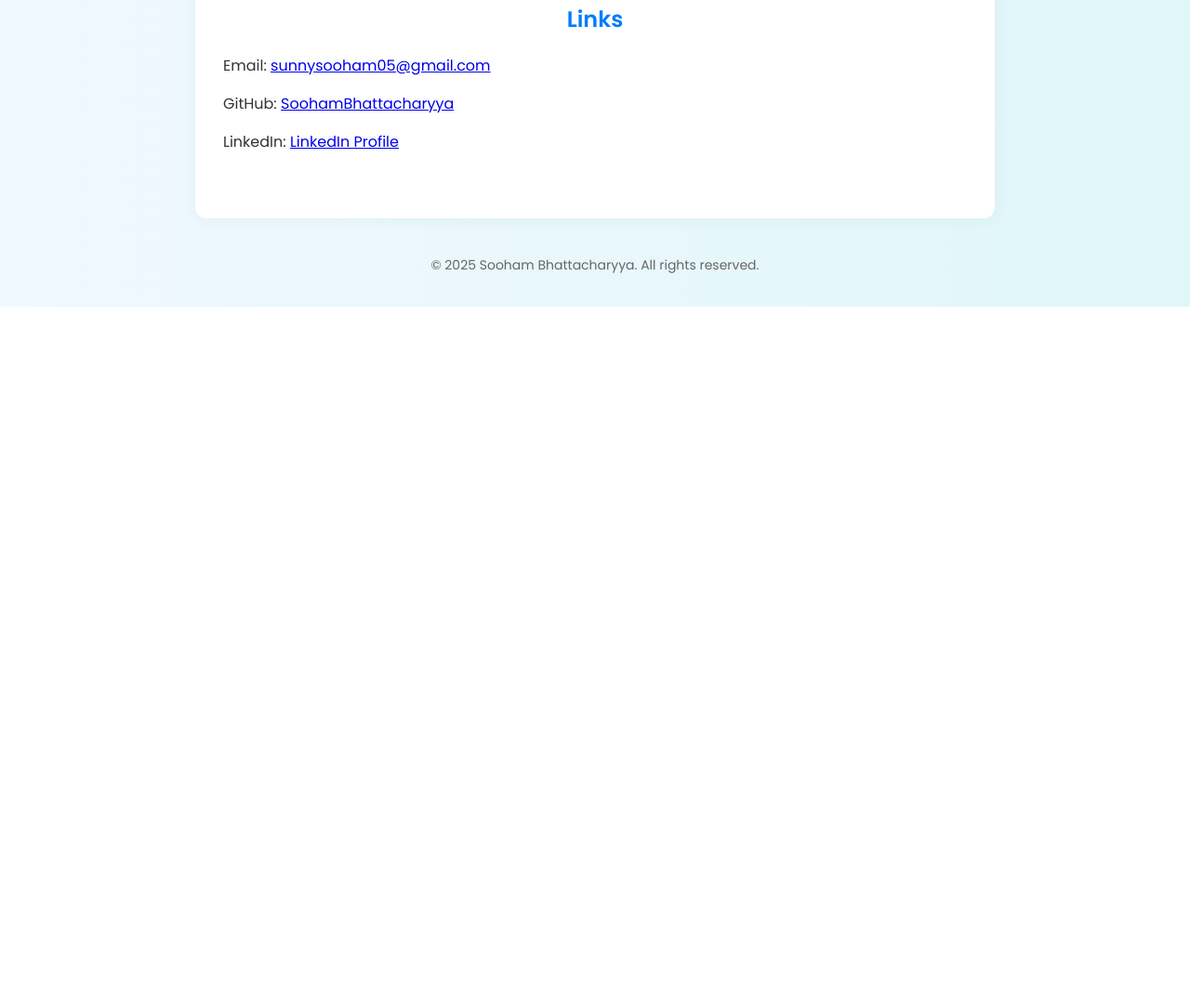
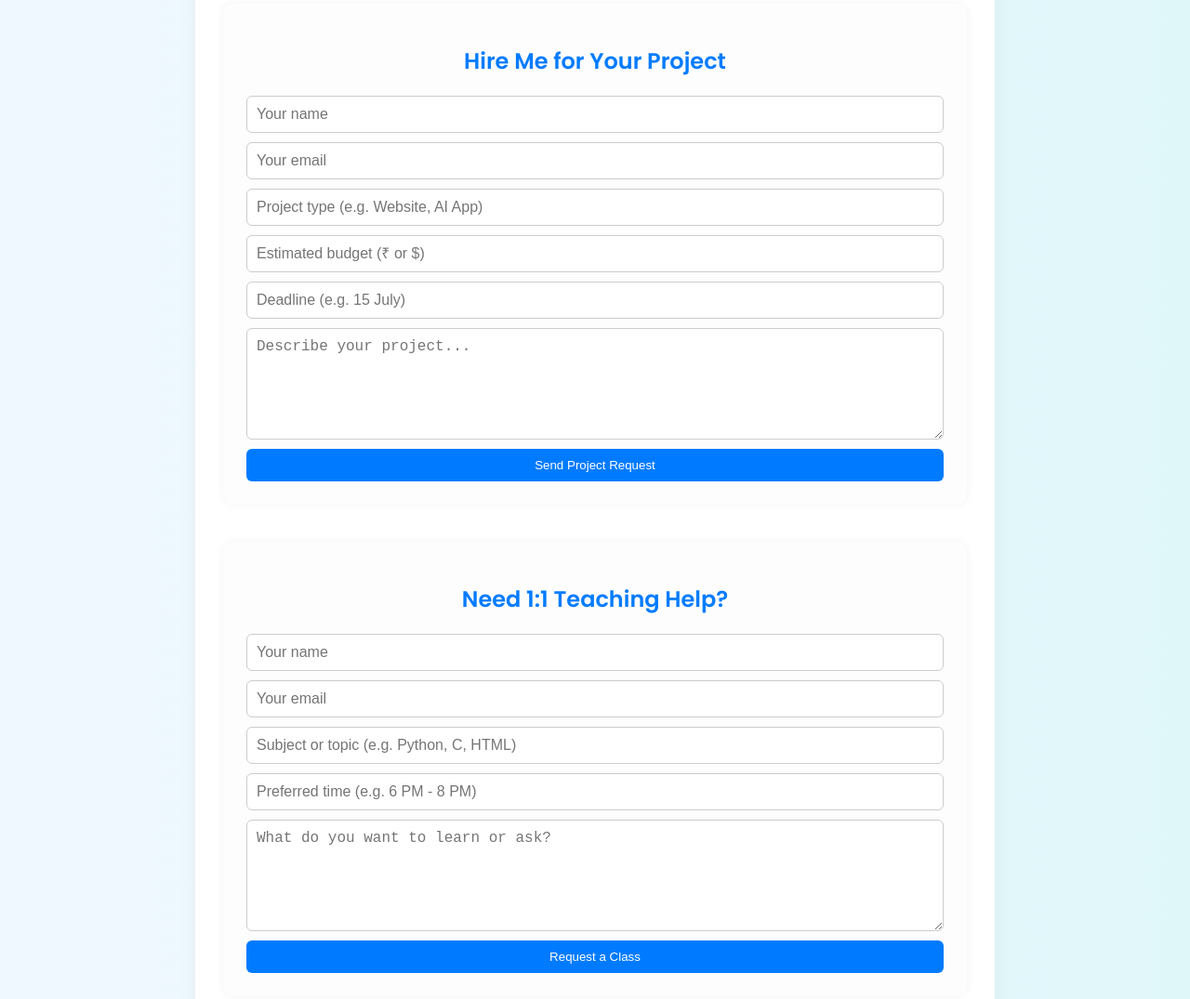
Before and after one commit to SoohamBhattacharyya/sooham-html-portfolio, a plain HTML site: page index.html in a window 1280 px wide. Shown: the part 1641-2716 px from the top of the page at 93% size. Before the commit the page ends 1971 px from the top, so only its background shows below. Drawn offline with Linux system fonts and the light colour scheme.

Commit message:
Added Hire Me and Teaching contact forms

```diff
--- a/index.html
+++ b/index.html
@@ -103,6 +103,34 @@
       </form>
     </section>
 
+    <!-- 💼 Hire Me for a Project -->
+    <section id="hire">
+      <h2>Hire Me for Your Project</h2>
+        <form action="https://formspree.io/f/xdkzypoo" method="POST">
+          <input type="text" name="name" placeholder="Your name" required />
+          <input type="email" name="_replyto" placeholder="Your email" required />
+          <input type="text" name="projectType" placeholder="Project type (e.g. Website, AI App)" required />
+          <input type="text" name="budget" placeholder="Estimated budget (₹ or $)" />
+          <input type="text" name="deadline" placeholder="Deadline (e.g. 15 July)" />
+          <textarea name="message" placeholder="Describe your project..." required></textarea>
+          <button type="submit">Send Project Request</button>
+        </form>
+    </section>
+
+    <!-- 🎓 Request Tutoring -->
+    <section id="teach">
+      <h2>Need 1:1 Teaching Help?</h2>
+        <form action="https://formspree.io/f/mqabwgke" method="POST">
+          <input type="text" name="name" placeholder="Your name" required />
+          <input type="email" name="_replyto" placeholder="Your email" required />
+          <input type="text" name="subject" placeholder="Subject or topic (e.g. Python, C, HTML)" required />
+          <input type="text" name="preferredTime" placeholder="Preferred time (e.g. 6 PM - 8 PM)" />
+          <textarea name="message" placeholder="What do you want to learn or ask?" required></textarea>
+          <button type="submit">Request a Class</button>
+        </form>
+    </section>
+
+
     <section id="links">
       <h2>Links</h2>
       <p>Email: <a href="mailto:sunnysooham05@gmail.com">sunnysooham05@gmail.com</a></p>
--- a/style.css
+++ b/style.css
@@ -259,3 +259,20 @@ footer {
     font-size: 13px;
   }
 }
+
+/* 💼 Hire / 🎓 Teaching forms layout */
+section#hire,
+section#teach {
+  background-color: #fdfdfd;
+  padding: 25px;
+  border-radius: 12px;
+  box-shadow: 0 0 10px rgba(0,0,0,0.05);
+  margin-top: 30px;
+}
+
+section#hire h2,
+section#teach h2 {
+  color: #007BFF;
+  text-align: center;
+  margin-bottom: 20px;
+}
```
